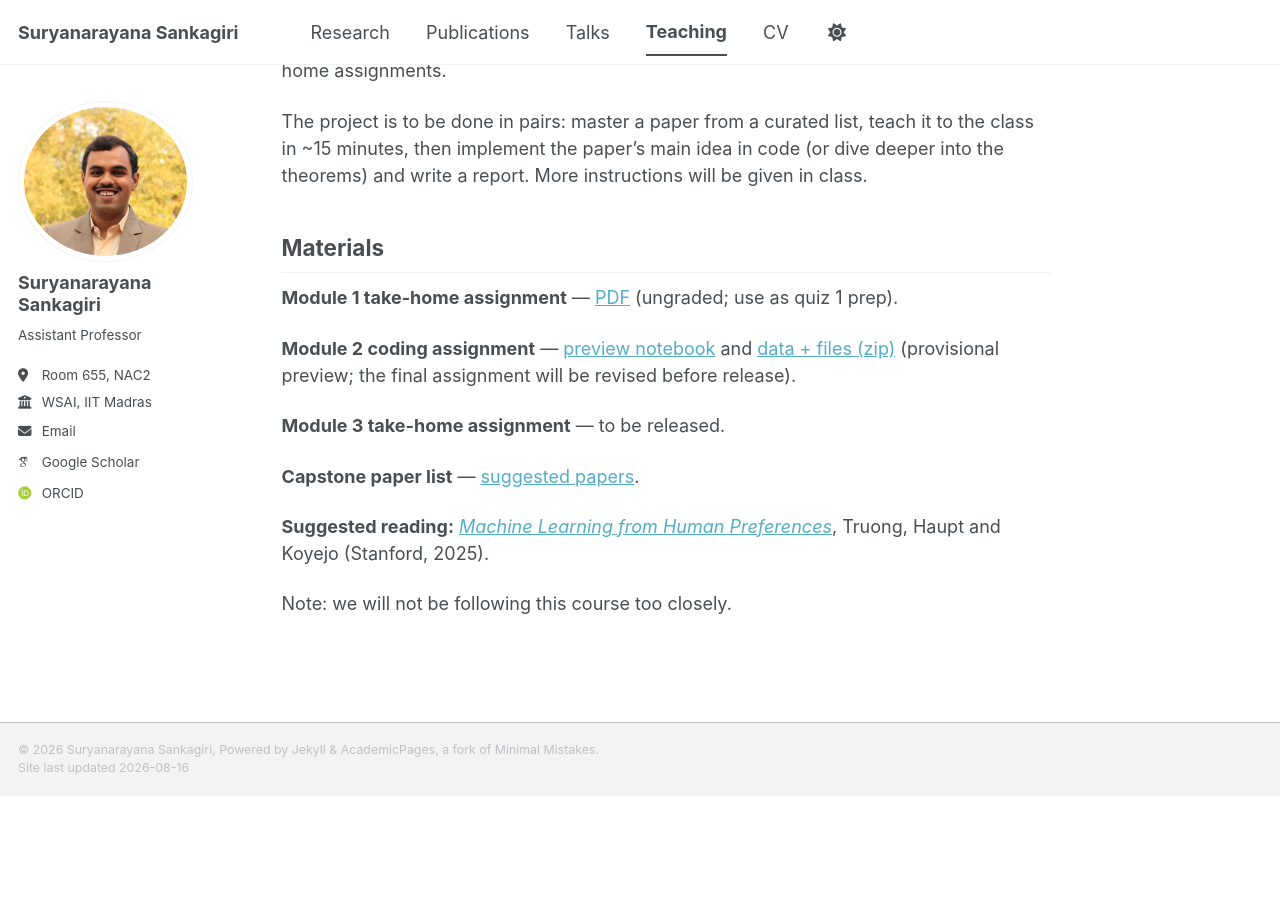
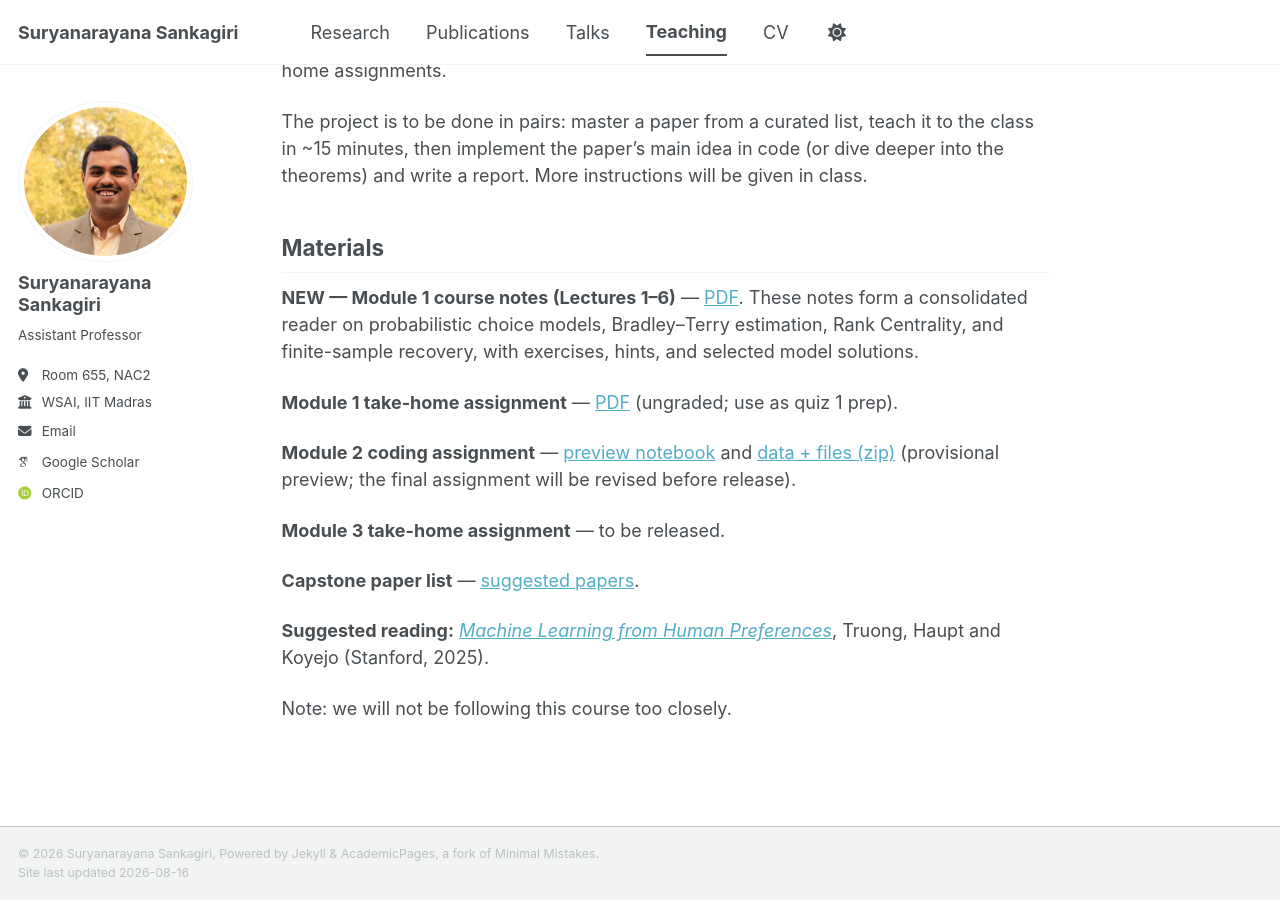
Before and after one commit to sankagiri/sankagiri.github.io, a Jekyll site: the page built from _teaching/2026-07-01-da5453.md, in a window 1280 px wide and 900 px high, scrolled down 1714 px. Built offline with Jekyll 4.4.1, drawn with Linux system fonts in a browser that asks for light colours; some web fonts are replaced; a script bundle is joined from its source files by our own code; library files that are not in the unit come from our copies; before the commit the page ends 2510 px from its top, so only the background shows below that.

Commit message:
Add Module 1 course notes to DA5453 page

```diff
--- a/_teaching/2026-07-01-da5453.md
+++ b/_teaching/2026-07-01-da5453.md
@@ -66,6 +66,9 @@ the class in ~15 minutes, then implement the paper's main idea in code (or dive
 
 ## Materials
 
+**NEW — Module 1 course notes (Lectures 1–6)** — [PDF]({{ base_path }}/files/teaching/da5453/2026/da5453_module_1_course_notes.pdf).
+These notes form a consolidated reader on probabilistic choice models, Bradley–Terry estimation, Rank Centrality, and finite-sample recovery, with exercises, hints, and selected model solutions.
+
 <!-- TODO: link M1 take-home -->
 **Module 1 take-home assignment** — [PDF]({{ base_path }}/files/teaching/da5453/2026/da5453_m1_takehome_assignment.pdf) (ungraded; use as quiz 1 prep).
 
```
Also changed, not shown: 1 other file.
